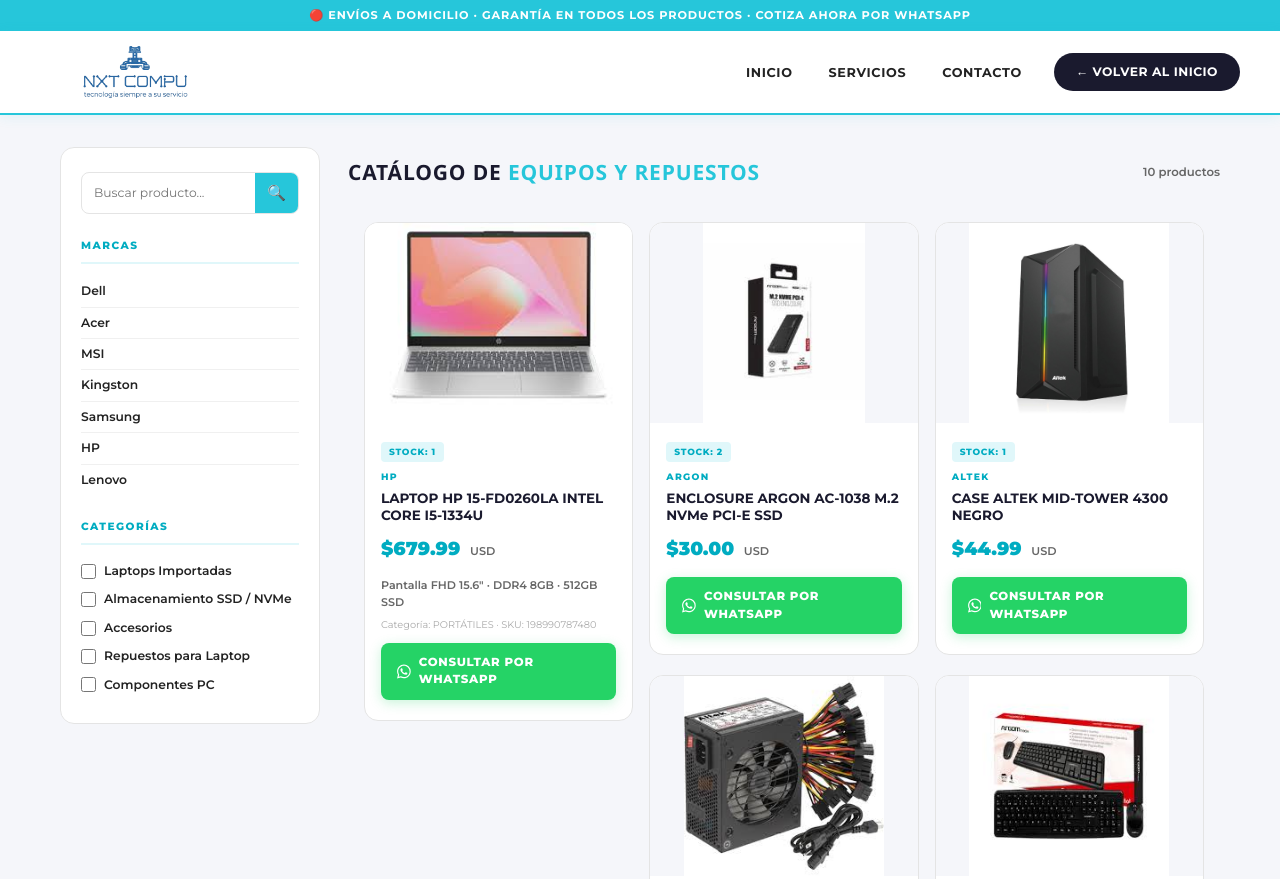
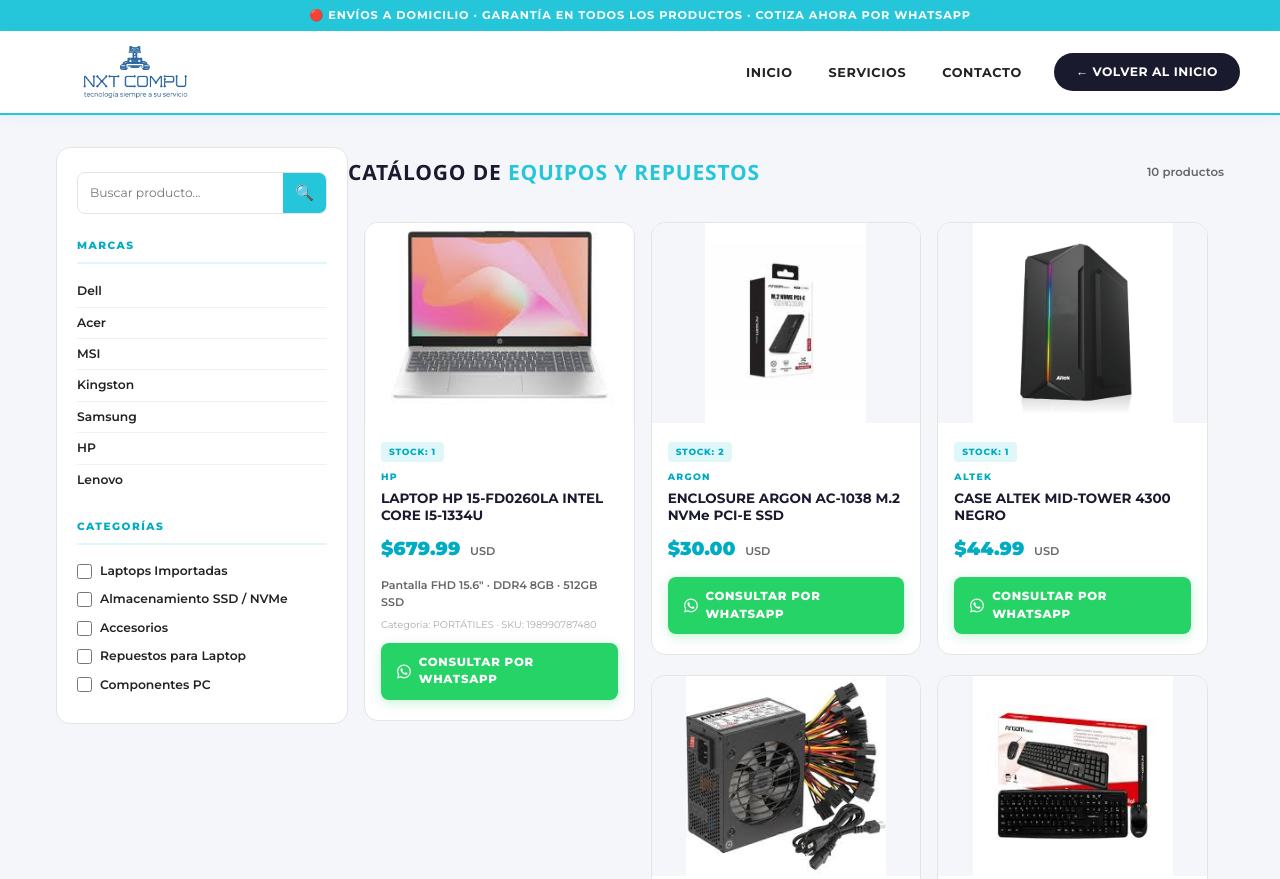
Before and after one commit to xdddJOSED/nxt-compu-web, a plain HTML site: page catalogo_laptops_accesorios.html in a window 1280 px wide. Shown: the top 879 px of the page. Drawn offline with nearby package versions, Linux system fonts and the light colour scheme.

Commit message:
add slash

```diff
--- a/catalogo_laptops_accesorios.html
+++ b/catalogo_laptops_accesorios.html
@@ -93,29 +93,18 @@
     }
 
     /* LAYOUT */
-    .catalog-layout {
+    .catalog-wrapper {
       max-width: 1200px;
       margin: 32px auto;
-      padding: 0 20px;
-      display: flex;
-      gap: 28px;
-      align-items: flex-start;
-    }
-    @media (max-width: 860px) {
-      .catalog-layout { flex-direction: column; }
-      .sidebar { width: 100% !important; }
+      padding: 0 16px;
     }
 
     /* SIDEBAR */
     .sidebar {
-      width: 260px;
-      flex-shrink: 0;
       background: var(--white);
       border: 1px solid var(--border);
       border-radius: 14px;
       padding: 24px 20px;
-      position: sticky;
-      top: 100px;
     }
     .sidebar-title {
       font-size: 0.7rem;
@@ -183,7 +172,7 @@
     }
 
     /* MAIN CONTENT */
-    .catalog-main { flex: 1; min-width: 0; }
+    .catalog-main { min-width: 0; }
     .catalog-header {
       display: flex;
       align-items: center;
@@ -265,15 +254,9 @@
       display: flex;
       align-items: center;
       justify-content: center;
-      color: #b0b6c3;
-      font-size: 0.75rem;
-      font-weight: 700;
-      letter-spacing: 0.08em;
-      text-transform: uppercase;
-      position: relative;
       overflow: hidden;
     }
-    .product-img img { width: 100%; height: 200px; object-fit: contain; display: block; background: #f5f6fa; }
+    .product-img img { width: 100%; max-width: 100%; height: 200px; object-fit: contain; display: block; background: #f5f6fa; overflow: hidden; }
     .product-body { padding: 16px 16px 20px; }
     .product-brand {
       font-size: 0.62rem;
@@ -357,10 +340,11 @@
     </div>
   </header>
 
-  <div class="catalog-layout">
+  <div class="catalog-wrapper">
+    <div class="w3-row">
 
     <!-- SIDEBAR -->
-    <aside class="sidebar">
+    <aside class="w3-col l3 m4 s12 w3-margin-bottom sidebar">
 
       <!-- Buscador -->
       <div class="search-box">
@@ -391,7 +375,7 @@
     </aside>
 
     <!-- CONTENIDO PRINCIPAL -->
-    <main class="catalog-main">
+    <main class="w3-col l9 m8 s12 catalog-main">
 
       <div class="catalog-header">
         <h1>Catálogo de <span>Equipos y Repuestos</span></h1>
@@ -576,8 +560,8 @@
 
       </div><!-- /product-grid -->
     </main>
-
-  </div><!-- /catalog-layout -->
+  </div><!-- /w3-row -->
+  </div><!-- /catalog-wrapper -->
 
   <footer class="site-footer">
     <p>&copy; 2026 <span>NXT COMPU</span> &mdash; Todos los derechos reservados.</p>
```
